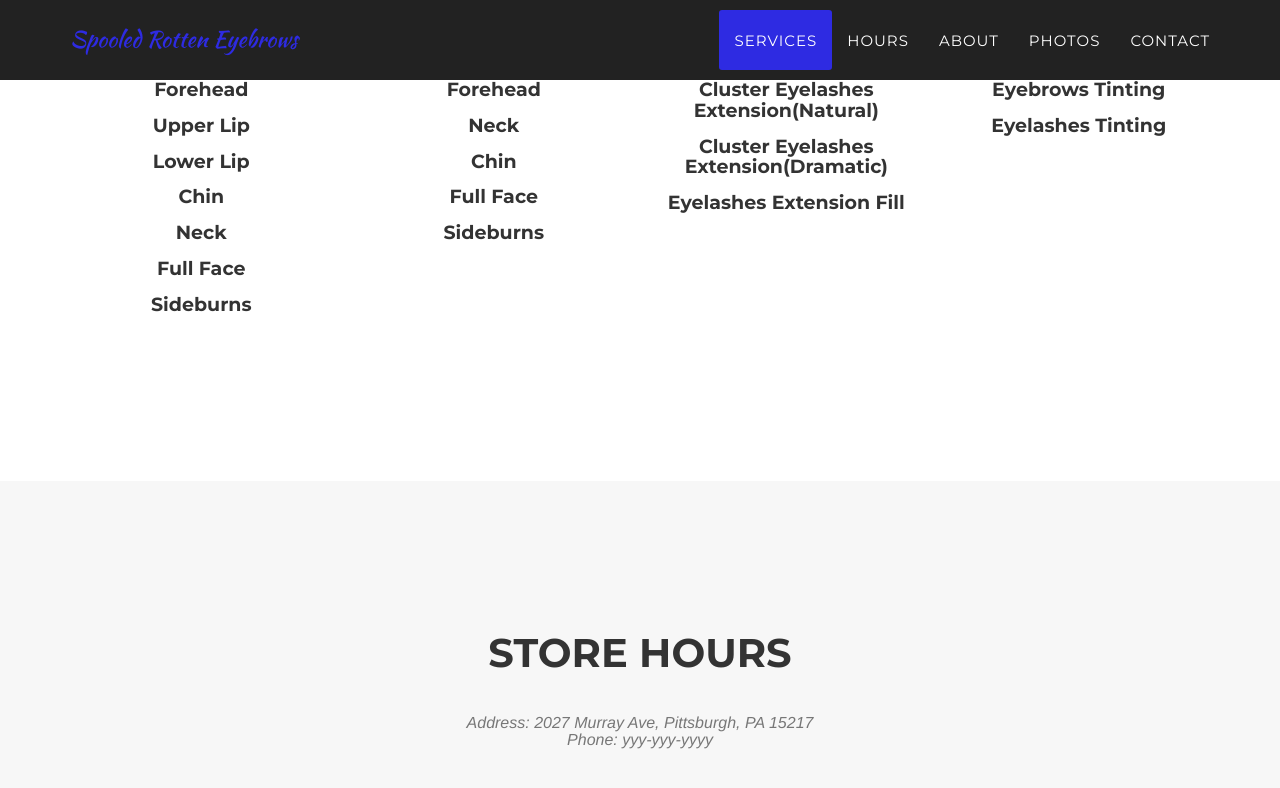
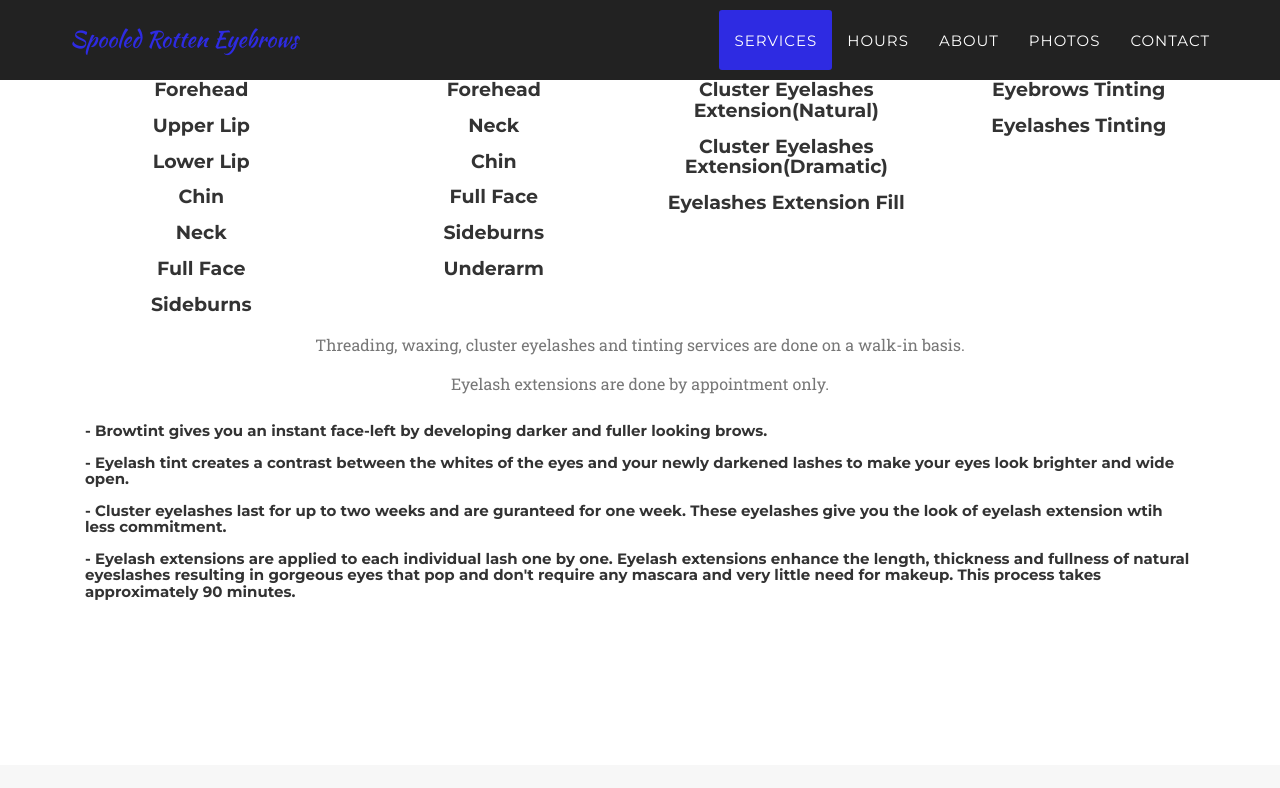
Before and after one commit to spooledrotten/spooledrotten.github.io, a Jekyll site: the page built from index.html, in a window 1280 px wide and 1400 px high, scrolled down 988 px, cut to the strip 0-820 px from the top of the window. Shown: the top 788 px of the strip. Built offline with Jekyll 4.4.1, drawn with Linux system fonts in a browser that asks for light colours; some web fonts are replaced; some of the changed text lies outside the part shown.

Commit message:
49th commit

```diff
--- a/_config.yml
+++ b/_config.yml
@@ -49,7 +49,7 @@ social:
   - title: facebook
     url:
   - title: stack-overflow
-    url: http://stackoverflow.com/
+    url: http://stackoverflow.com/questions/tagged/jekyll
   - title: bitbucket
     url: http://bitbucket.org/jekyll
   - title: github
--- a/_includes/about.html
+++ b/_includes/about.html
@@ -20,7 +20,7 @@
                                     <h4 class="subheading">Our Humble Beginnings</h4>
                                 </div>
                                 <div class="timeline-body">
-                                    <p class="text-muted">Lorem ipsum dolor sit amet, consectetur adipisicing elit. Sunt ut voluptatum eius sapiente, totam reiciendis temporibus qui quibusdam, recusandae sit vero unde, sed, incidunt et ea quo dolore laudantium consectetur!</p>
+                                    <p class="text-muted">Spooled Rotten Threading and Esthetic Spa was created by a few women who each have 10+ years of experience in eyebrow threading, esthetics and skin care.</p>
                                 </div>
                             </div>
                         </li>
@@ -34,7 +34,7 @@
                                     <h4 class="subheading">An Agency is Born</h4>
                                 </div>
                                 <div class="timeline-body">
-                                    <p class="text-muted">Lorem ipsum dolor sit amet, consectetur adipisicing elit. Sunt ut voluptatum eius sapiente, totam reiciendis temporibus qui quibusdam, recusandae sit vero unde, sed, incidunt et ea quo dolore laudantium consectetur!</p>
+                                    <p class="text-muted">Our mission is to bring you the most excellent threading and other esthetic service at the same time we give you the best customer service and paper you the way you would expect at a destination day spa.</p>
                                 </div>
                             </div>
                         </li>
@@ -48,7 +48,7 @@
                                     <h4 class="subheading">Transition to Full Service</h4>
                                 </div>
                                 <div class="timeline-body">
-                                    <p class="text-muted">Lorem ipsum dolor sit amet, consectetur adipisicing elit. Sunt ut voluptatum eius sapiente, totam reiciendis temporibus qui quibusdam, recusandae sit vero unde, sed, incidunt et ea quo dolore laudantium consectetur!</p>
+                                    <p class="text-muted">Take a little bit of time to communicate your beauty goals to us, enjoy a glass of champagne or other light refreshments and get the best service. We will spoil you rotten while we spool you with our thread.</p>
                                 </div>
                             </div>
                         </li>
--- a/_includes/services.html
+++ b/_includes/services.html
@@ -31,6 +31,7 @@
 					<h4 class="service-heading">Chin</h4>
 					<h4 class="service-heading">Full Face</h4>
 					<h4 class="service-heading">Sideburns</h4>
+					<h4 class="service-heading">Underarm</h4>
                 </div>
 
                 <div class="col-md-3">
@@ -50,5 +51,19 @@
 					<h4 class="service-heading">Eyelashes Tinting</h4>
 				</div>
 			</div>
+			<div class="row">
+                <div class="col-lg-8 col-lg-offset-2 text-center">
+                    <p class="large text-muted">Threading, waxing, cluster eyelashes and tinting services are done on a walk-in basis.</p>
+					<p class="large text-muted">Eyelash extensions are done by appointment only.<br></p>
+				</div>
+			</div>
+
+				<div class="col-md-12 text-left" class="text-lowercase">
+					<h5 class="service-heading">- Browtint gives you an instant face-left by developing darker and fuller looking brows.</h5>
+					<h5 class="service-heading">- Eyelash tint creates a contrast between the whites of the eyes and your newly darkened lashes to make your eyes look brighter and wide open.</h5>
+					<h5 class="service-heading">- Cluster eyelashes last for up to two weeks and are guranteed for one week. These eyelashes give you the look of eyelash extension wtih less commitment.<h5>
+					<h5 class="service-heading">- Eyelash extensions are applied to each individual lash one by one. Eyelash extensions enhance the length, thickness and fullness of natural eyeslashes resulting in gorgeous eyes that pop and don't require any mascara and very little need for makeup. This process takes approximately 90 minutes.</h5>
+				</div>
+
 	    </div>
     </section>
--- a/_includes/team.html
+++ b/_includes/team.html
@@ -29,7 +29,7 @@
 								<style>
 									.google-maps {
 									position: relative;
-									padding-bottom: 75%; <!-- This is the aspect ratio-->
+									padding-bottom: 55%; <!-- This is the aspect ratio-->
 									height: 0;
 									overflow: hidden;
 								}
@@ -41,16 +41,17 @@
 									height: 100% !important;
 								}
 								</style>
-
+						<br>
 						<div class="google-maps">
 						<iframe src="https://www.google.com/maps/embed?pb=!1m18!1m12!1m3!1d24294.02793280019!2d-79.94018537005724!3d40.43645705239629!2m3!1f0!2f0!3f0!3m2!1i1024!2i768!4f13.1!3m3!1m2!1s0x8834f1feeefeb095%3A0x85d0abb7c6b10f72!2s2027+Murray+Ave%2C+Pittsburgh%2C+PA+15217!5e0!3m2!1sen!2sus!4v1489008473818" width="600" height="450" frameborder="0" style="border:0" allowfullscreen></iframe>
 						</div>
+						</br>
 					</div>
 
             </div>
             <div class="row">
                 <div class="col-lg-8 col-lg-offset-2 text-center">
-                    <p class="large text-muted">Lorem ipsum dolor sit amet, consectetur adipisicing elit. Aut eaque, laboriosam veritatis, quos non quis ad perspiciatis, totam corporis ea, alias ut unde.</p>
+                    <p class="large text-muted">We are excited to do this business in Squirrel Hill. This is an amazing neighborhood/business district that is full of stores, restaurants, tea shops, art and diverse curlture. It is not difficult to find parking and we are close to every major University. We always offer a generous student discount to students and will offer loyalty punch card for free services to everyone else. We also offer discounts to hospital employees and military personnel.</p>
                 </div>
             </div>
         </div>
```
